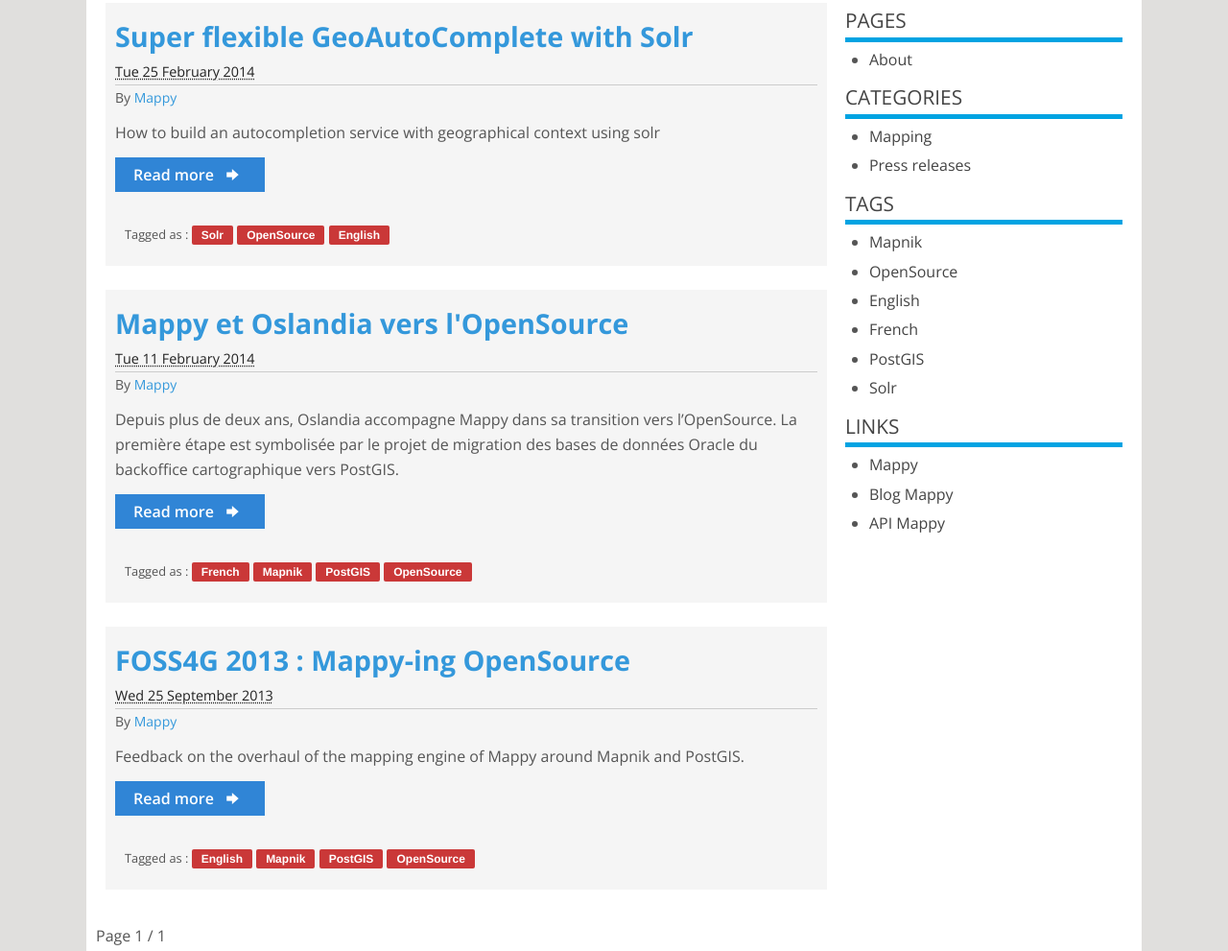
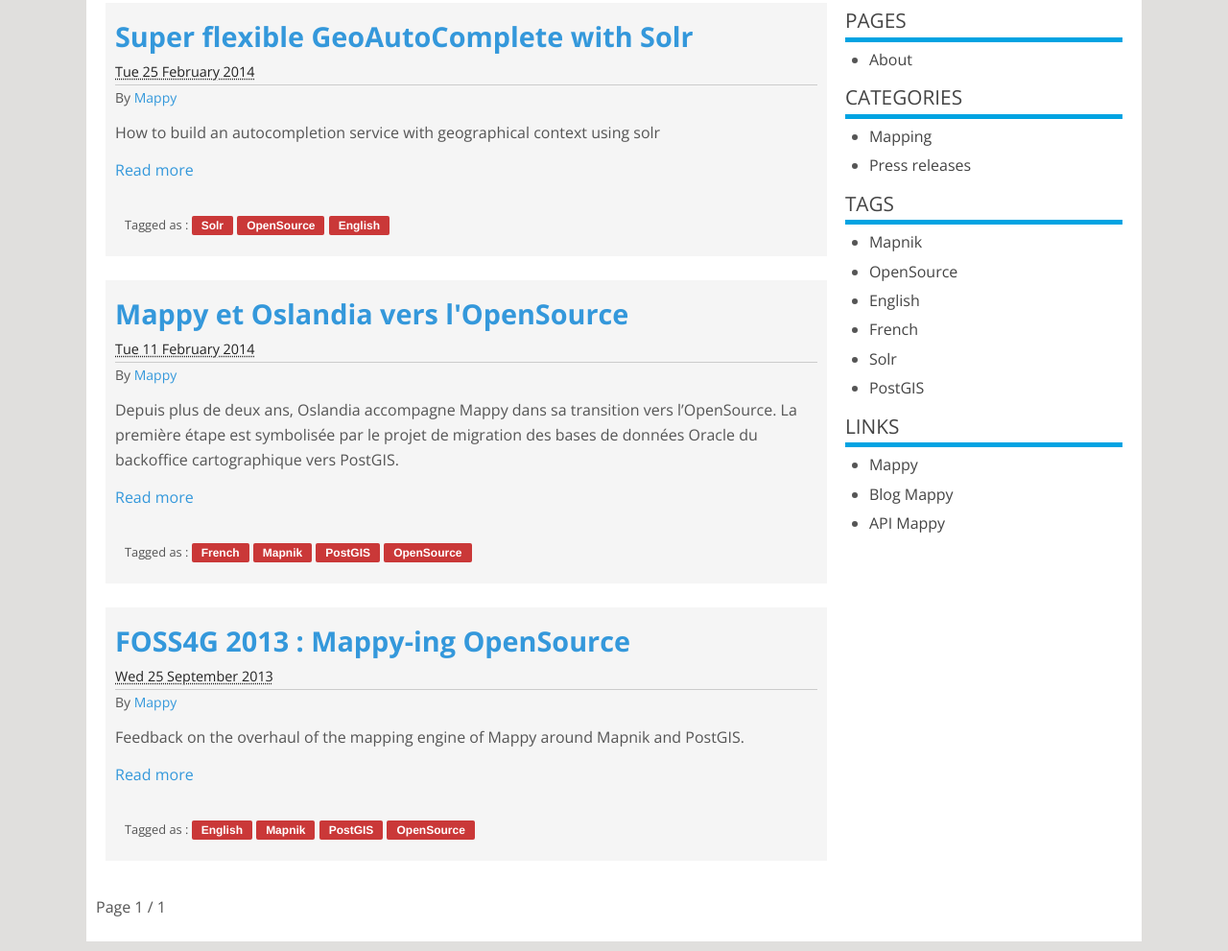
Before and after one commit to Mappy/mappy.github.io, a plain HTML site: page author/mappy.html in a window 1280 px wide. Shown: the part 226-1217 px from the top of the page at 96% size. Drawn offline with nearby package versions, Linux system fonts and the light colour scheme.

Commit message:
Travis build 21 pushed to Github Pages

```diff
--- a/author/mappy.html
+++ b/author/mappy.html
@@ -51,9 +51,7 @@
 				                <footer class="post-info">
 				                    <abbr class="published" title="2014-02-25T00:00:00"> Tue 25 February 2014 </abbr>
 <address class="vcard author">By <a class="url fn" href="/author/mappy.html">Mappy</a></address>				                </footer><!-- /.post-info -->
-				                <div class="entry-content"> <p>How to build an autocompletion service with geographical context using solr</p> </div><!-- /.entry-content -->
-
-								<div class="medium primary btn"><a href="/Super flexible GeoAutoComplete with Solr.html" rel="bookmark" title="Permalink to Super flexible GeoAutoComplete with Solr">Read more <i class="icon-arrow-right"></i></a></div>
+				                <div class="entry-content"> <p>How to build an autocompletion service with geographical context using solr</p> <a href="/Super flexible GeoAutoComplete with Solr.html" rel="bookmark" title="Permalink to Super flexible GeoAutoComplete with Solr">Read more</i></a> </div><!-- /.entry-content -->
 
 
 
@@ -72,9 +70,7 @@
 				                <footer class="post-info">
 				                    <abbr class="published" title="2014-02-11T00:00:00"> Tue 11 February 2014 </abbr>
 <address class="vcard author">By <a class="url fn" href="/author/mappy.html">Mappy</a></address>				                </footer><!-- /.post-info -->
-				                <div class="entry-content"> <p>Depuis plus de deux ans, Oslandia accompagne Mappy dans sa transition vers l’OpenSource. La première étape est symbolisée par le projet de migration des bases de données Oracle du backoffice cartographique vers PostGIS.</p> </div><!-- /.entry-content -->
-
-								<div class="medium primary btn"><a href="/Mappy et Oslandia vers l'OpenSource.html" rel="bookmark" title="Permalink to Mappy et Oslandia vers l'OpenSource">Read more <i class="icon-arrow-right"></i></a></div>
+				                <div class="entry-content"> <p>Depuis plus de deux ans, Oslandia accompagne Mappy dans sa transition vers l’OpenSource. La première étape est symbolisée par le projet de migration des bases de données Oracle du backoffice cartographique vers PostGIS.</p> <a href="/Mappy et Oslandia vers l'OpenSource.html" rel="bookmark" title="Permalink to Mappy et Oslandia vers l'OpenSource">Read more</i></a> </div><!-- /.entry-content -->
 
 
 
@@ -94,9 +90,7 @@
 				                <footer class="post-info">
 				                    <abbr class="published" title="2013-09-25T00:00:00"> Wed 25 September 2013 </abbr>
 <address class="vcard author">By <a class="url fn" href="/author/mappy.html">Mappy</a></address>				                </footer><!-- /.post-info -->
-				                <div class="entry-content"> <p>Feedback on the overhaul of the mapping engine of Mappy around Mapnik and PostGIS.</p> </div><!-- /.entry-content -->
-
-								<div class="medium primary btn"><a href="/FOSS4G 2013 : Mappy-ing Open Source.html" rel="bookmark" title="Permalink to FOSS4G 2013 : Mappy-ing OpenSource">Read more <i class="icon-arrow-right"></i></a></div>
+				                <div class="entry-content"> <p>Feedback on the overhaul of the mapping engine of Mappy around Mapnik and PostGIS.</p> <a href="/FOSS4G 2013 : Mappy-ing Open Source.html" rel="bookmark" title="Permalink to FOSS4G 2013 : Mappy-ing OpenSource">Read more</i></a> </div><!-- /.entry-content -->
 
 
 
@@ -136,8 +130,8 @@
 	    <li class="tag-1"><a href="/tag/opensource.html">OpenSource</a></li>
 	    <li class="tag-2"><a href="/tag/english.html">English</a></li>
 	    <li class="tag-4"><a href="/tag/french.html">French</a></li>
+	    <li class="tag-4"><a href="/tag/solr.html">Solr</a></li>
 	    <li class="tag-2"><a href="/tag/postgis.html">PostGIS</a></li>
-	    <li class="tag-4"><a href="/tag/solr.html">Solr</a></li>
 </ul>
 
 <nav class="widget">
--- a/theme/style.css
+++ b/theme/style.css
@@ -254,6 +254,10 @@ article .entry-title {
     font-weight: bold;
 }
 
+article .entry-content a:hover {
+    text-decoration: underline;
+}
+
 article .published {
     display: block;
 }
@@ -261,8 +265,6 @@ article .published {
 .tag-row span {
     font-size: 0.8em;
 }
-
-
 
 .entry-content h1 {
     font-size: 2em;
```
Also changed, not shown: FOSS4G 2013 : Mappy-ing Open Source.html (+1 -1 lines), Mappy et Oslandia vers l'OpenSource.html (+1 -1 lines), Super flexible GeoAutoComplete with Solr.html (+1 -1 lines), category/mapping.html (+3 -7 lines), category/press-releases.html (+2 -4 lines), index.html (+4 -10 lines), tag/english.html (+3 -7 lines), tag/french.html (+2 -4 lines), tag/mapnik.html (+3 -7 lines), tag/opensource.html (+4 -10 lines), tag/postgis.html (+3 -7 lines), tag/solr.html (+2 -4 lines), tags.html (+5 -5 lines).
